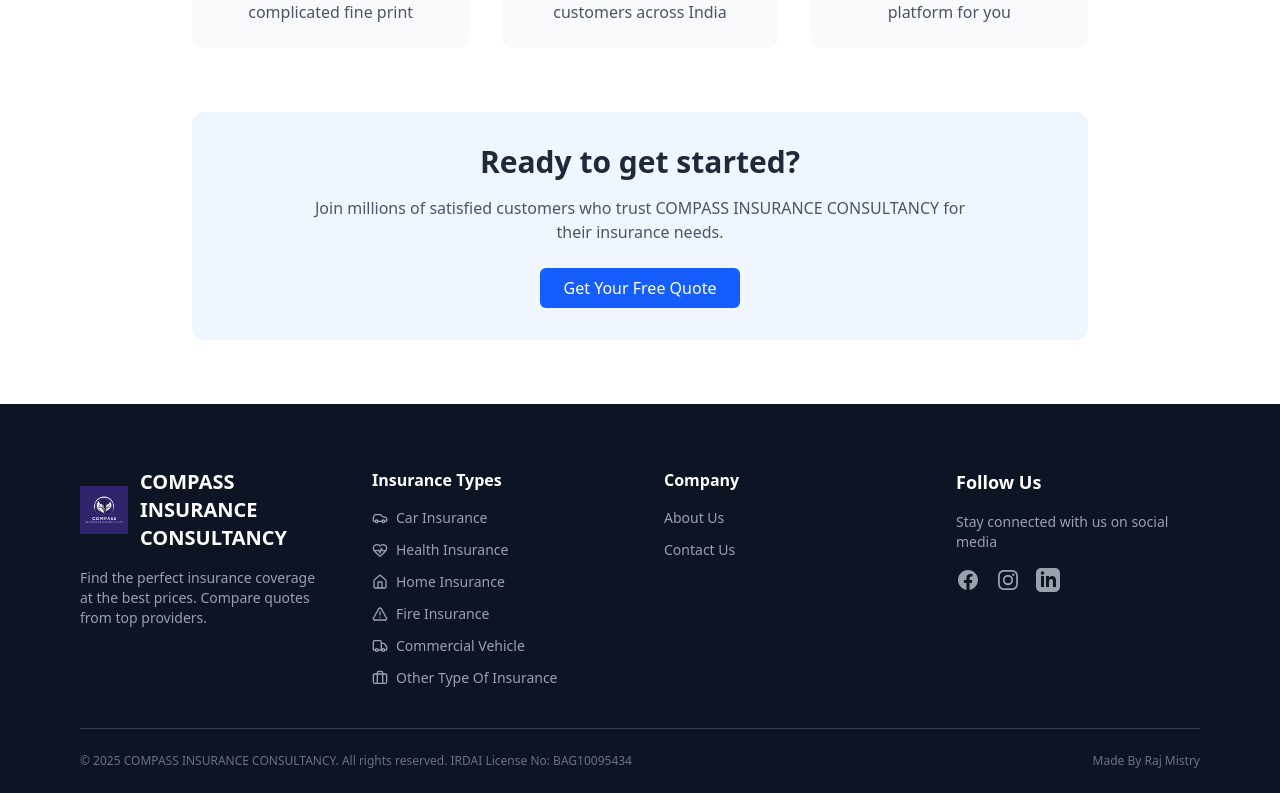
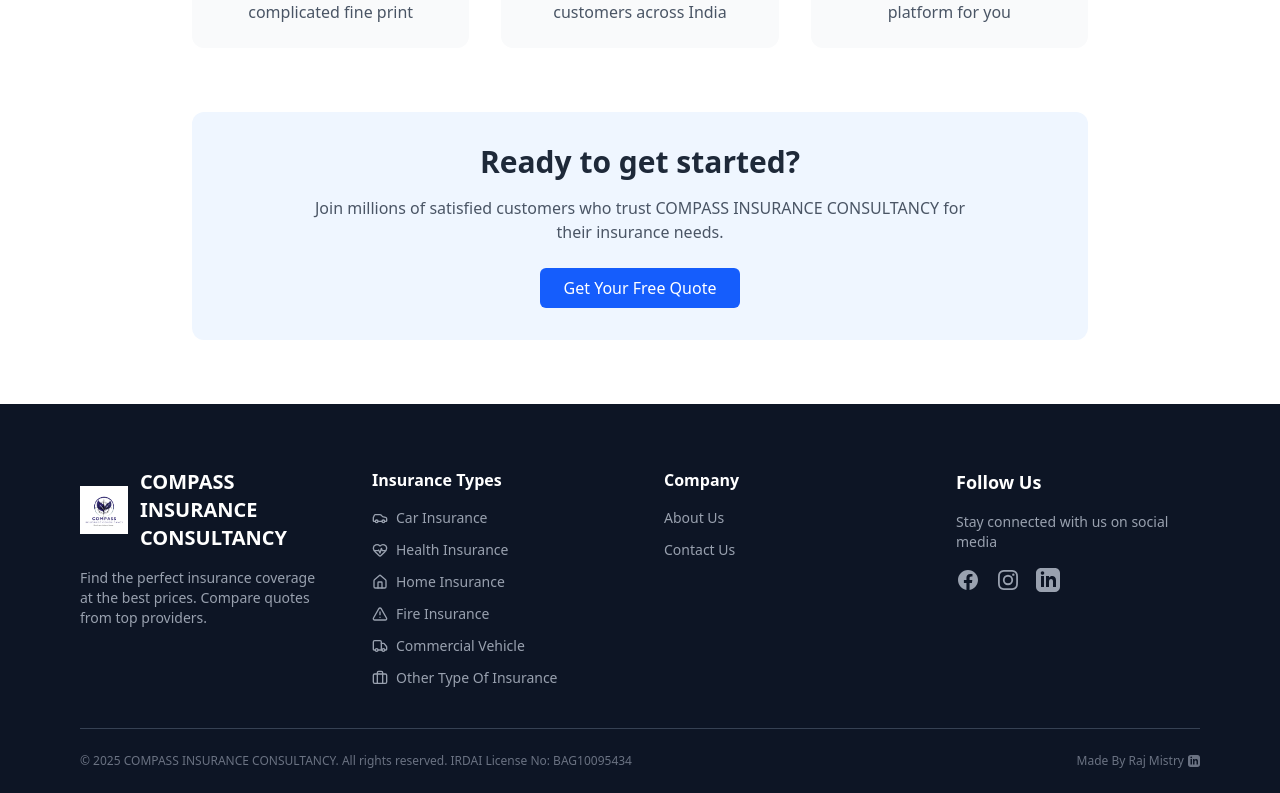
Before and after one commit to rajm30/compass-insurance-frontend, a React (Vite) app: page /about in a window 1280 px wide. Shown: the part 1444-2237 px from the top of the page. Built offline with nearby package versions, Linux system fonts and the light colour scheme.

Commit message:
change in ui

```diff
--- a/index.html
+++ b/index.html
@@ -2,7 +2,7 @@
 <html lang="en">
   <head>
     <meta charset="UTF-8" />
-    <link rel="icon" type="image/svg+xml" href="/Screenshot 2025-06-15 114647.png" />
+    <link rel="icon" type="image/svg+xml" href="/image.png" />
     <meta name="viewport" content="width=device-width, initial-scale=1.0" />
     <title>COMPASS INSURANCE CONSULTANCY</title>
   </head>
--- a/src/components/Footer.jsx
+++ b/src/components/Footer.jsx
@@ -1,5 +1,5 @@
 import { Link } from "react-router-dom";
-import compassLogo from "../logo/Screenshot 2025-06-15 114647.png";
+import compassLogo from "../logo/image.png";
 import {
   CarIcon,
   HeartPulseIcon,
@@ -154,10 +154,21 @@
         </div>
         <a
           target="_blank"
+          rel="noopener noreferrer"
           href="https://www.linkedin.com/authwall?trk=gf&trkInfo=AQH6thaxL8PY3gAAAZeINfUYAVCf7Q-nJDqlJd5tYWlDWGPGGdFRKTdnThtGw6poBunvHjHxoF4MLqtPdSNYvd6qTm0KQIWUyXgIqB4rXntGVj2WNNDn-3DaUWaEDT197qcV_Hw=&original_referer=https://www.google.com/&sessionRedirect=https%3A%2F%2Fwww.linkedin.com%2Fin%2Fraj-mistry-b129751b1%2F"
-          className="mt-2 md:mt-0"
+          className="mt-2 md:mt-0 flex items-center hover:text-gray-700 transition-colors"
         >
-          Made By Raj Mistry
+          <span className="mr-1">Made By Raj Mistry</span>
+          <svg
+            xmlns="http://www.w3.org/2000/svg"
+            width="12"
+            height="12"
+            viewBox="0 0 24 24"
+            fill="currentColor"
+            className="inline-block"
+          >
+            <path d="M19 0h-14c-2.761 0-5 2.239-5 5v14c0 2.761 2.239 5 5 5h14c2.762 0 5-2.239 5-5v-14c0-2.761-2.238-5-5-5zm-11 19h-3v-11h3v11zm-1.5-12.268c-.966 0-1.75-.79-1.75-1.764s.784-1.764 1.75-1.764 1.75.79 1.75 1.764-.783 1.764-1.75 1.764zm13.5 12.268h-3v-5.604c0-3.368-4-3.113-4 0v5.604h-3v-11h3v1.765c1.396-2.586 7-2.777 7 2.476v6.759z" />
+          </svg>
         </a>
       </div>
     </footer>
--- a/src/components/InsuranceLayout.jsx
+++ b/src/components/InsuranceLayout.jsx
@@ -1,4 +1,5 @@
 // src/components/InsuranceLayout.jsx
+import { motion } from "framer-motion";
 import { Link } from "react-router-dom";
 import {
   CarIcon,
@@ -200,7 +201,7 @@
             </div>
           </div>
 
-          <div className="bg-white rounded-xl shadow-md p-8 md:p-10">
+          <div className="bg-white rounded-xl shadow-md p-8 mb-11  md:p-10">
             <div className="flex flex-col md:flex-row justify-between items-start md:items-center gap-6">
               <div>
                 <h2 className="text-2xl font-bold mb-2 text-gray-800">
@@ -224,6 +225,22 @@
               </Link>
             </div>
           </div>
+
+          <div className="">
+            <motion.div
+              initial={{ opacity: 0 }}
+              animate={{ opacity: 1 }}
+              transition={{ delay: 0.4 }}
+              className="p-4 bg-gray-100 rounded-lg"
+            >
+              <p className="text-sm text-gray-600 text-center">
+                <span className="font-medium">Terms and conditions apply.</span>{" "}
+                Management reserves the right to alter any terms and conditions
+                at its discretion. For complete details, please refer to the
+                policy wordings.
+              </p>
+            </motion.div>
+          </div>
         </div>
       </section>
     </div>
--- a/src/pages/Contact.jsx
+++ b/src/pages/Contact.jsx
@@ -11,7 +11,7 @@
     email: "",
     contactNumber: "",
     subject: "",
-    message: ""
+    message: "",
   });
   const [isSubmitting, setIsSubmitting] = useState(false);
   const [submitStatus, setSubmitStatus] = useState(null);
@@ -19,9 +19,9 @@
 
   const handleInputChange = (e) => {
     const { name, value } = e.target;
-    setFormData(prev => ({
+    setFormData((prev) => ({
       ...prev,
-      [name]: value
+      [name]: value,
     }));
     // Clear errors when user starts typing
     if (errors.length > 0) {
@@ -37,13 +37,16 @@
     setSubmitStatus(null);
 
     try {
-      const response = await fetch("https://compass-insurance-backend.onrender.com/api/contact", {
-        method: "POST",
-        headers: {
-          "Content-Type": "application/json",
-        },
-        body: JSON.stringify(formData),
-      });
+      const response = await fetch(
+        "https://compass-insurance-backend.onrender.com/api/contact",
+        {
+          method: "POST",
+          headers: {
+            "Content-Type": "application/json",
+          },
+          body: JSON.stringify(formData),
+        }
+      );
 
       const result = await response.json();
 
@@ -54,7 +57,7 @@
           email: "",
           contactNumber: "",
           subject: "",
-          message: ""
+          message: "",
         });
       } else {
         setSubmitStatus("error");
@@ -67,7 +70,9 @@
     } catch (error) {
       console.error("Error submitting contact:", error);
       setSubmitStatus("error");
-      setErrors([{ message: "Network error. Please check if the server is running." }]);
+      setErrors([
+        { message: "Network error. Please check if the server is running." },
+      ]);
     } finally {
       setIsSubmitting(false);
     }
@@ -102,7 +107,9 @@
         </section>
 
         <section className="py-16 px-6 md:px-20 bg-white">
-          <div className="max-w-4xl mx-auto grid md:grid-cols-2 gap-12">            <div className="bg-gray-50 rounded-xl p-8">
+          <div className="max-w-4xl mx-auto grid md:grid-cols-2 gap-12">
+            {" "}
+            <div className="bg-gray-50 rounded-xl p-8">
               <h2 className="text-2xl font-bold text-gray-800 mb-6">
                 Send Us a Message
               </h2>
@@ -112,8 +119,16 @@
                 <div className="mb-6 p-4 bg-green-50 border border-green-200 rounded-md">
                   <div className="flex">
                     <div className="flex-shrink-0">
-                      <svg className="h-5 w-5 text-green-400" viewBox="0 0 20 20" fill="currentColor">
-                        <path fillRule="evenodd" d="M10 18a8 8 0 100-16 8 8 0 000 16zm3.707-9.293a1 1 0 00-1.414-1.414L9 10.586 7.707 9.293a1 1 0 00-1.414 1.414l2 2a1 1 0 001.414 0l4-4z" clipRule="evenodd" />
+                      <svg
+                        className="h-5 w-5 text-green-400"
+                        viewBox="0 0 20 20"
+                        fill="currentColor"
+                      >
+                        <path
+                          fillRule="evenodd"
+                          d="M10 18a8 8 0 100-16 8 8 0 000 16zm3.707-9.293a1 1 0 00-1.414-1.414L9 10.586 7.707 9.293a1 1 0 00-1.414 1.414l2 2a1 1 0 001.414 0l4-4z"
+                          clipRule="evenodd"
+                        />
                       </svg>
                     </div>
                     <div className="ml-3">
@@ -121,7 +136,8 @@
                         Message Sent Successfully!
                       </h3>
                       <p className="mt-1 text-sm text-green-700">
-                        Thank you for contacting us. We'll get back to you as soon as possible.
+                        Thank you for contacting us. We'll get back to you as
+                        soon as possible.
                       </p>
                     </div>
                   </div>
@@ -133,8 +149,16 @@
                 <div className="mb-6 p-4 bg-red-50 border border-red-200 rounded-md">
                   <div className="flex">
                     <div className="flex-shrink-0">
-                      <svg className="h-5 w-5 text-red-400" viewBox="0 0 20 20" fill="currentColor">
-                        <path fillRule="evenodd" d="M10 18a8 8 0 100-16 8 8 0 000 16zM8.707 7.293a1 1 0 00-1.414 1.414L8.586 10l-1.293 1.293a1 1 0 101.414 1.414L10 11.414l1.293 1.293a1 1 0 001.414-1.414L11.414 10l1.293-1.293a1 1 0 00-1.414-1.414L10 8.586 8.707 7.293z" clipRule="evenodd" />
+                      <svg
+                        className="h-5 w-5 text-red-400"
+                        viewBox="0 0 20 20"
+                        fill="currentColor"
+                      >
+                        <path
+                          fillRule="evenodd"
+                          d="M10 18a8 8 0 100-16 8 8 0 000 16zM8.707 7.293a1 1 0 00-1.414 1.414L8.586 10l-1.293 1.293a1 1 0 101.414 1.414L10 11.414l1.293 1.293a1 1 0 001.414-1.414L11.414 10l1.293-1.293a1 1 0 00-1.414-1.414L10 8.586 8.707 7.293z"
+                          clipRule="evenodd"
+                        />
                       </svg>
                     </div>
                     <div className="ml-3">
@@ -261,7 +285,6 @@
                 </button>
               </form>
             </div>
-
             <div>
               <h2 className="text-2xl font-bold text-gray-800 mb-6">
                 Contact Information
@@ -333,7 +356,7 @@
                       </a>
                     </p>
                     <p className="text-sm text-gray-500 mt-1">
-                      Mon-Fri: 8am to 8pm IST
+                      Monday-Saturday: 8am to 8pm IST
                     </p>
                   </div>
                 </div>
@@ -341,7 +364,7 @@
                 <div className="flex items-start">
                   <a
                     target="_blank"
-                    href="https://g.co/kgs/Ci3iyge"
+                    href="https://maps.app.goo.gl/yhijqPSAuZLr5ULy6"
                     className="flex-shrink-0 bg-blue-100 p-3 rounded-lg"
                   >
                     <svg
@@ -371,8 +394,7 @@
                     <p className="text-gray-600 mt-1">
                       COMPASS INSURANCE CONSULTANCY
                       <br />B 327, Shalin Square, Hathijan Circle, Sardar Patel
-                      Ring Rd, above Zudio Showroom, Vinzol, Ahmedabad, Gujarat
-                      382445.
+                      Ring Rd, Vinzol, Ahmedabad, Gujarat 382445.
                     </p>
                   </div>
                 </div>
--- a/src/pages/Home.jsx
+++ b/src/pages/Home.jsx
@@ -5,7 +5,7 @@
 import Footer from "../components/Footer";
 import HowItWorks from "../components/HowItWorks";
 import Testimonials from "../components/Testimonials";
-import compassLogo from "../logo/Screenshot 2025-06-15 114647.png";
+import compassLogo from "../logo/image.png";
 import {
   CarIcon,
   HeartPulseIcon,
@@ -342,14 +342,19 @@
               {features.map((feature, index) => (
                 <motion.div
                   key={index}
-                  className={`${feature.bgColor} ${feature.hoverColor} p-8 rounded-xl shadow-md transition-all duration-300`}
+                  className={`${feature.bgColor} ${feature.hoverColor} p-8 rounded-xl shadow-md transition-all duration-300 flex flex-col h-full`}
                   variants={item}
                   whileHover={{ y: -5 }}
                 >
+                  <div className="flex-grow">
                     <motion.div
                       className={`mb-4 ${feature.textColor}`}
                       whileHover={{ scale: 1.1 }}
-                    transition={{ type: "spring", stiffness: 400, damping: 10 }}
+                      transition={{
+                        type: "spring",
+                        stiffness: 400,
+                        damping: 10,
+                      }}
                     >
                       {feature.icon}
                     </motion.div>
@@ -359,6 +364,14 @@
                       {feature.title}
                     </h3>
                     <p className="text-gray-700">{feature.description}</p>
+                  </div>
+
+                  <div className="mt-4 pt-3 border-t border-gray-200">
+                    <p className="text-xs text-gray-500 italic">
+                      Terms and conditions apply. Management reserves the right
+                      to alter any terms at its discretion.
+                    </p>
+                  </div>
                 </motion.div>
               ))}
             </motion.div>
```
Also changed, not shown: src/logo/image.png (added). Lines whose indentation alone changed are shown as unchanged.
